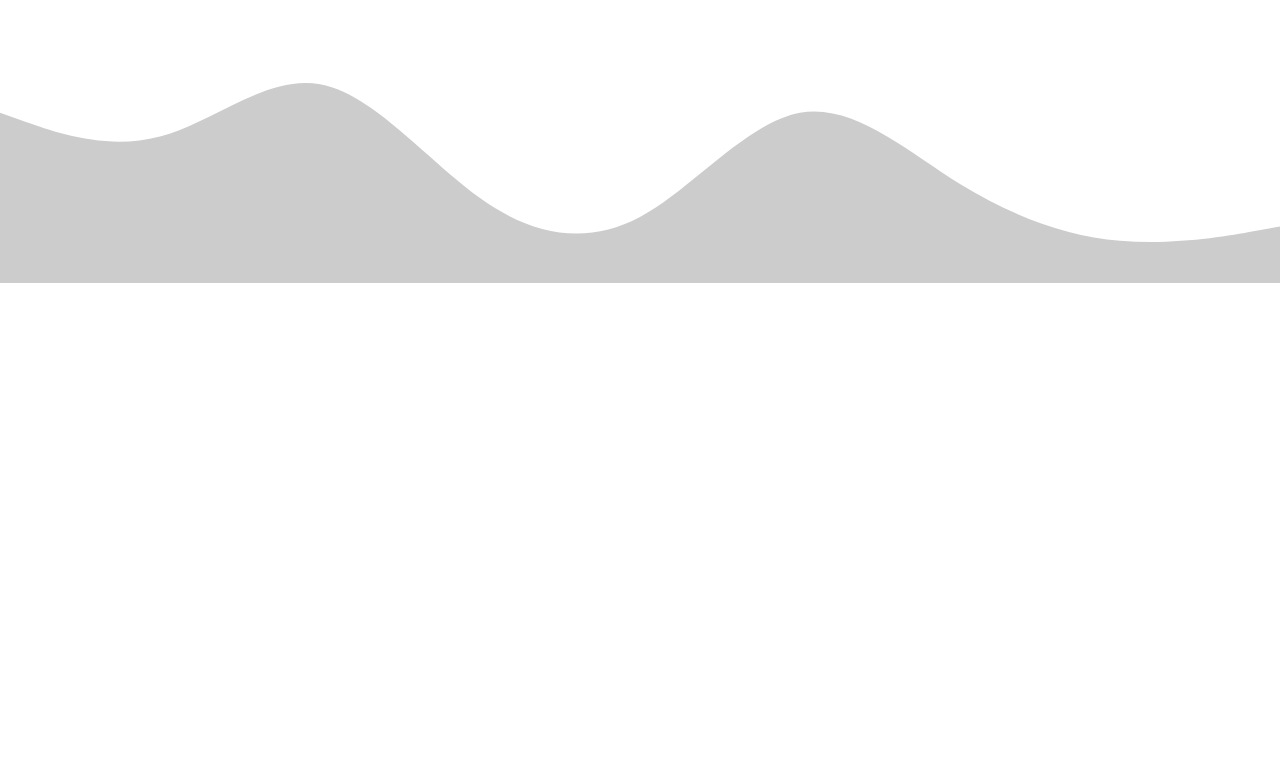
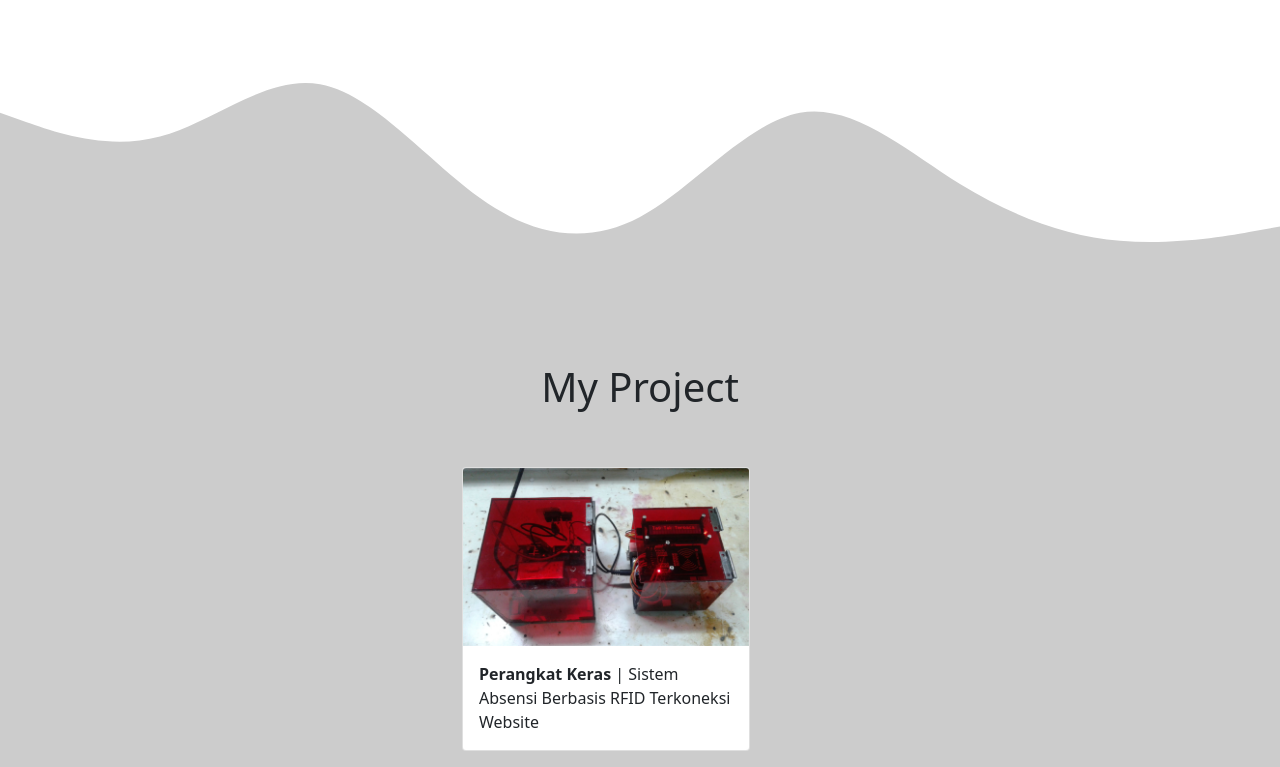
Before and after one commit to ekaadwar/ekaadwar.github.io, a PHP site: page / in a window 1280 px wide. Shown: the part 1167-1934 px from the top of the page. Before the commit the page ends 1450 px from the top, so only its background shows below. Run offline with PHP 8.4, Linux system fonts and the light colour scheme; some libraries are stand-ins or nearby versions.

Commit message:
add some picture of the project and change extention form index.php to index.html

```diff
--- a/css/style.css
+++ b/css/style.css
@@ -5,3 +5,7 @@
 section {
   padding-top: 5rem;
 }
+
+.sectionAbu {
+  background-color: #ccc;
+}
--- a/index.php
+++ b/index.html
@@ -33,7 +33,7 @@
               <a class="nav-link" href="#about">About</a>
             </li>
             <li class="nav-item">
-              <a class="nav-link" href="#">Project</a>
+              <a class="nav-link" href="#project">Project</a>
             </li>
             <li class="nav-item">
               <a class="nav-link" href="#">Contact</a>
@@ -80,6 +80,27 @@
     </section>
     <!-- section about ended -->
 
+    <!-- section project started -->
+    <section id="project" class="sectionAbu">
+      <div class="container">
+        <div class="row mb-5">
+          <div class="col text-center">
+            <h1>My Project</h1>
+          </div>
+        </div>
+        <div class="row justify-content-center">
+          <div class="col-lg-4 mb-3">
+            <div class="card" style="width: 18rem;">
+              <img src="img/project/hardware.jpg" class="card-img-top" alt="Perangkat Keras Sistem Absensi">
+              <div class="card-body">
+                <p class="card-text"><span class="fw-bold">Perangkat Keras</span> | Sistem Absensi Berbasis RFID Terkoneksi Website</p>
+              </div>
+            </div>
+          </div>
+      </div>
+    </section>
+    <!-- section project ended -->
+
     <script src="https://cdn.jsdelivr.net/npm/bootstrap@5.0.0-beta2/dist/js/bootstrap.bundle.min.js" integrity="sha384-b5kHyXgcpbZJO/tY9Ul7kGkf1S0CWuKcCD38l8YkeH8z8QjE0GmW1gYU5S9FOnJ0" crossorigin="anonymous"></script>
   </body>
 </html>
```
Also changed, not shown: img/project/berandaAdmin.jpg (added), img/project/berandaMahasiswa.jpg (added), img/project/halamanLogin.jpg (added), img/project/hardware.jpg (added), img/project/prinsipKerja.jpg (added), img/project/rekap.jpg (added).
